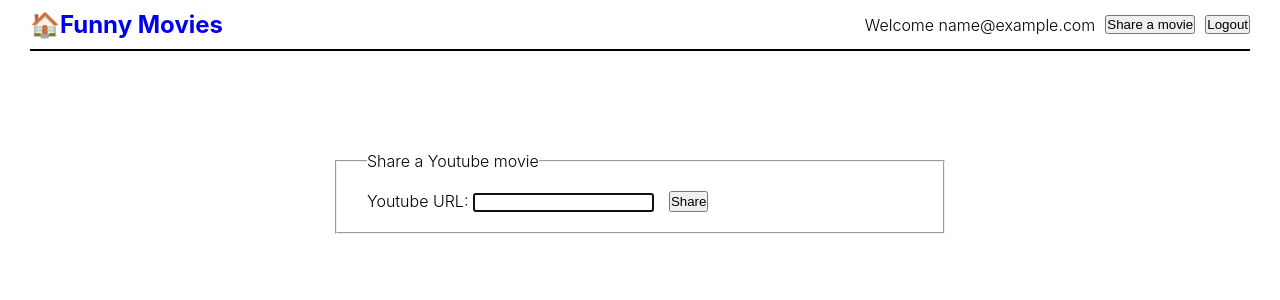
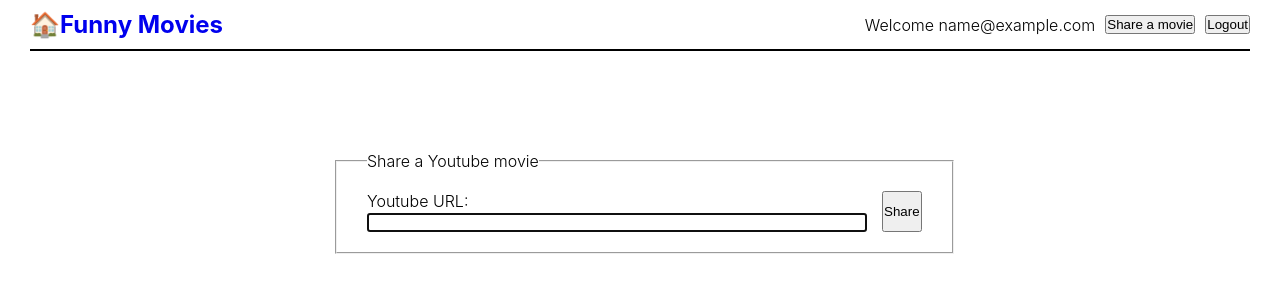
Before and after one commit to pthpv95/funny-movies-sharing, a React (Vite) app in the folder fe/: page /share in a window 1280 px wide. Shown: the top 300 px of the page. Built offline with nearby package versions, Linux system fonts and the light colour scheme; no server answers; sample sign-in values are in the browser's storage.

Commit message:
update code

```diff
--- a/fe/src/pages/ShareMovie.tsx
+++ b/fe/src/pages/ShareMovie.tsx
@@ -15,8 +15,9 @@ let ShareMovie = () => {
       setUrl('');
       alert('Share movie successfully')
       navigate('/')
-    } catch (error) {
-      alert('Invalid Youtube url')
+    } catch (err: any) {
+      let { errors } = await err.json();
+      alert(errors[0].message);
     }
   };
 
--- a/fe/src/styles.scss
+++ b/fe/src/styles.scss
@@ -59,5 +59,8 @@
   form{
     display: flex;
     gap: 15px;
+    input{
+      width: 500px;
+    }
   }
 }
```
